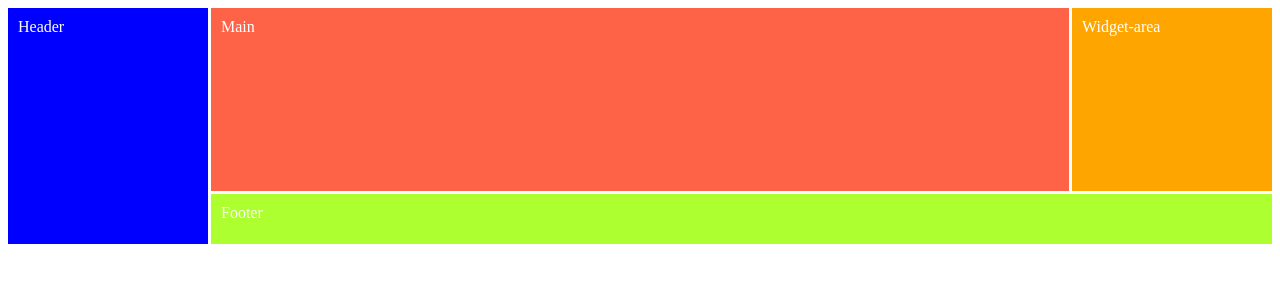
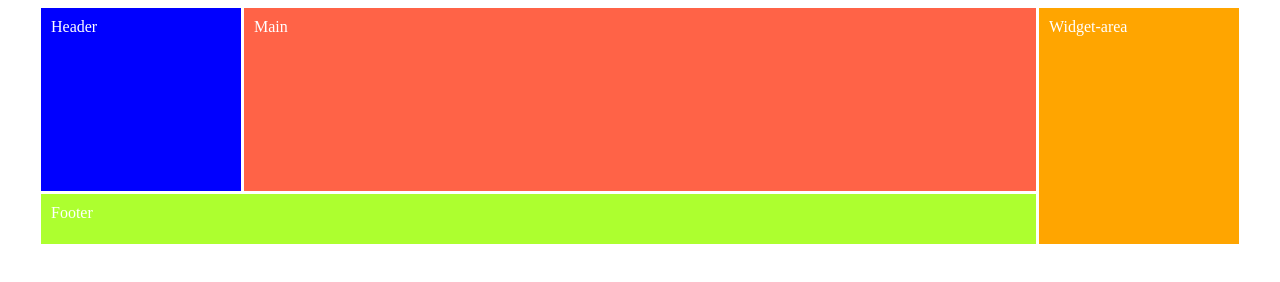
Before and after one commit to lorettekraaijenbrink/M01L04_CSS_Grid, a plain HTML site: page Index.html in a window 1280 px wide. Drawn offline with Linux system fonts and the light colour scheme.

Commit message:
Add files via upload

```diff
--- a/Index.html
+++ b/Index.html
@@ -9,12 +9,12 @@
 </head>
 
 <body>
-   <div class="container">
-        <div class="header">Header</div>
-        <div class="main">Main</div>
-        <div class="widget-area">Widget-area</div>
-        <div class="footer">Footer</div>
-   </div>
+    <div class="container">
+        <header>Header</header>
+        <main>Main</main>
+        <aside>Widget-area</aside>
+        <footer>Footer</footer>
+    </div>
 </body>
 
 </html>
--- a/styles.css
+++ b/styles.css
@@ -1,85 +1,73 @@
+.container {
+    display: grid;
+    grid-template-columns: 30px 1fr 30px;
+    grid-template-rows: 50px repeat(5, 20%) 50px;
+    grid-gap: 3px;
+    grid-template-areas:
+        ". h ."
+        ". m ."
+        ". m ."
+        ". m ."
+        ". a ."
+        ". a ."
+        ". f .";
+}
 
-.container{
-    display:grid;
-    grid-template-columns: 1fr;
-    grid-template-rows: 50px repeat(5,20%) 50px;
-    grid-gap: 3px;
-}
- .container > div{
+.container>header,
+main,
+footer,
+aside {
     padding: 10px;
     color: white;
- }
+}
 
-.header{
+header {
     background-color: blue;
+    grid-area: h;
+}
 
+main {
+    background-color: tomato;
+    grid-area: m;
 }
-.main{
-    background-color: tomato;
-    grid-row: 2/5;
+
+footer {
+    background-color: greenyellow;
+    grid-area: f;
 }
-.footer{
-    background-color:greenyellow;
+
+aside {
+    background-color: orange;
+    grid-area: a;
 }
-.widget-area{
-    background-color:orange;
-    grid-row: 5/7;
+
+@media (min-width: 800px) {
+    .container {
+        grid-template-columns: 30px 200px 1fr 30px;
+        grid-template-rows: 50px repeat(5, 20%) 50px;
+        grid-template-areas:
+            ". h m ."
+            ". h m ."
+            ". h m ."
+            ". h m ."
+            ". h a ."
+            ". h a ."
+            ". f f .";
+    }
+
 
 }
 
-@media (min-width: 800px) {
-    .container{
-        grid-template-columns: 200px auto;
-        grid-template-rows: 50px repeat(5,20%) 50px ;
-        grid-gap: 3px;
-    }
-    .header{
-        background-color: blue;
-        grid-row: 1 / -1;
-
-    }
-    .main{
-        background-color: tomato;
-        grid-row: 1 / 5;
-        grid-column: 2;
-    }
-    .footer{
-        background-color:greenyellow;
-        grid-row: -2/-1;
-        grid-column: 2;
-    }
-    .widget-area{
-        background-color:orange;
-        grid-row: 5/7;
-        grid-column: 2;
-
+@media (min-width: 1000px) {
+    .container {
+        grid-template-columns: 30px 200px 1fr 200px 30px;
+        grid-template-areas:
+            ". h m a ."
+            ". h m a ."
+            ". h m a ."
+            ". h m a ."
+            ". h m a ."
+            ". h m a ."
+            ". f f a .";
     }
 }
-@media (min-width: 1200px) {
-    .container{
-        grid-template-columns: 200px auto 200px;
-        grid-template-rows:  50px repeat(5,20%) 50px;
-        grid-gap: 3px;
-    }
-    .header{
-        background-color: blue;
-        grid-row: 1/ -1;
-        grid-column:1 / 2;
-
-    }
-    .main{
-        background-color: tomato;
-        grid-row: 1 / -2;
-        grid-column: 2 / 3;
-    }
-    .footer{
-        background-color:greenyellow;
-        grid-row: -2/-1;
-        grid-column: 2 / -1;
-     }
-    .widget-area{
-        background-color:orange;
-        grid-row: 1/-2;
-        grid-column: 3 /-1
-    }
-}
```
